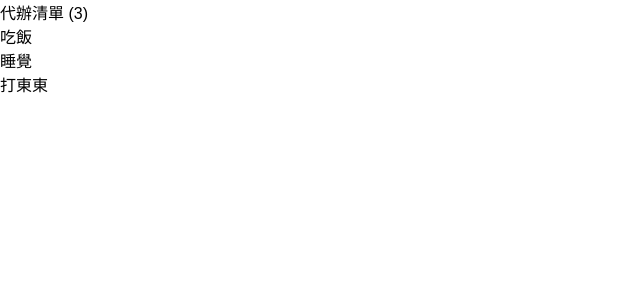
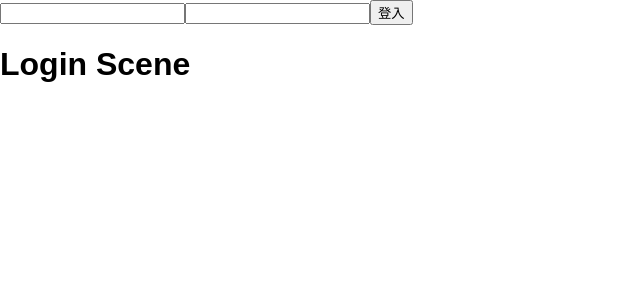
Before and after one commit to MonospaceTW/goodfood_admin, a React (Create React App) app: page / in a window 1280 px wide. Shown: the top 300 px of the page, without its empty margins (0-640 px from the left). Built offline with nearby package versions, Linux system fonts and the light colour scheme.

Commit message:
initial project

```diff
--- a/src/App.js
+++ b/src/App.js
@@ -1,59 +1,39 @@
 import React, { Component } from 'react';
-import Title from './components/Title/'
-import CreateTodo from './components/CreateTodo/'
-import TodoList from './components/TodoList/'
-import AllGroupsTabContent from './components/AllGroupsTabContent/'
-
+import LoginScene from './components/LoginScene';
+import MainScene from './MainScene';
 
 class App extends Component {
-  constructor(){
-    super()
-
-    let todos = [
-      {
-        text:'吃飯',
-        groupId:'living'
+  constructor(props) {
+    super(props)
+    this.state = {
+      auth: {
+        isLogin: false,
       },
-      {
-        text:'睡覺',
-        groupId:'work'
-      },
-      {
-        text:'打東東',
-        groupId:'family'
+      routes: {
+        currentPage: 'Home'
       }
-    ];
-
-    let groups = [
-      { name: '全部', id: undefined },
-      { name: '生活', id: 'living' },
-      { name: '工作', id: 'work' },
-      { name: '家庭', id: 'family' }
-    ];
-
-    this.state = {
-      todos: todos,
-      groups: groups,
-      activeGroupId: undefined,
-    }
+    };
   }
 
-  createTodo = (newTodo) => {
-    this.setState({
-      todos:[...this.state.todos,newTodo]
-    })
-  }
+  setLoginState = (isLogin) =>
+    this.setState({auth: {isLogin}});
+
+  changeCurrentPage = (currentPage) =>
+    this.setState({routes: {currentPage}});
+
+  MainScene = () =>
+    <MainScene
+      currentPage={this.state.routes.currentPage}
+      changePage={this.changeCurrentPage}
+      logout={() => this.setLoginState(false)} />
+
+  LoginScene = () =>
+    <LoginScene login={this.setLoginState}/>
 
   render() {
-    let tabContent = <AllGroupsTabContent todos={this.state.todos} />
-    return (
-      <div className="App">
-        {/* <Title todos={this.state.todos}/>
-        <CreateTodo createTodo={this.createTodo}/>
-        <TodoList todos={this.state.todos}/> */}
-        <AllGroupsTabContent todos={this.state.todos} />
-      </div>
-    );
+    return this.state.auth.isLogin
+      ? this.MainScene()
+      : this.LoginScene();
   }
 }
 
--- /dev/null
+++ b/src/MainScene.js
@@ -0,0 +1,16 @@
+import React from 'react';
+import HomeScene from './components/HomeScene';
+import UserManagerScene from './components/UserManagerScene';
+
+
+const MainScene = ({currentPage, ...props}) => {
+  switch (currentPage) {
+    case 'userManager':
+      return <UserManagerScene {...props} />;
+    case 'home':
+    default:
+      return <HomeScene {...props} />
+  }
+};
+
+export default MainScene;
--- /dev/null
+++ b/src/components/HomeScene/index.js
@@ -0,0 +1,14 @@
+import React from 'react';
+
+const HomeScene = ({logout, changePage}) =>
+  <div>
+    <button onClick={logout}>
+      登出
+    </button>
+    <button onClick={() => changePage('userManager')}>
+      Go to UserManager
+    </button>
+    <h1>Home Scene</h1>
+  </div>
+
+export default HomeScene;
--- /dev/null
+++ b/src/components/LoginScene/index.js
@@ -0,0 +1,28 @@
+import React, { Component } from 'react';
+
+class LoginScene extends Component {
+  constructor(props) {
+    super(props);
+    this.state = {
+      accountErrMsg: '',
+      passwordErrMsg: '',
+      account: '',
+      password: ''
+    };
+  }
+
+  render() {
+    return (
+      <div>
+        <input />
+        <input />
+        <button onClick={() => this.props.login(true)}>
+          登入
+        </button>
+        <h1>Login Scene</h1>
+      </div>
+    );
+  }
+}
+
+export default LoginScene;
--- /dev/null
+++ b/src/components/UserManagerScene/index.js
@@ -0,0 +1,11 @@
+import React from 'react';
+
+const UserManager = ({changePage}) =>
+  <div>
+    <button onClick={() => changePage('Home')}>
+      Go to Home
+    </button>
+    <h1>User Manager Scene</h1>
+  </div>
+
+export default UserManager;
```
Also changed, not shown: package.json (line endings or trailing spaces), 1 other file (tests, documents, lock files or other folders).
